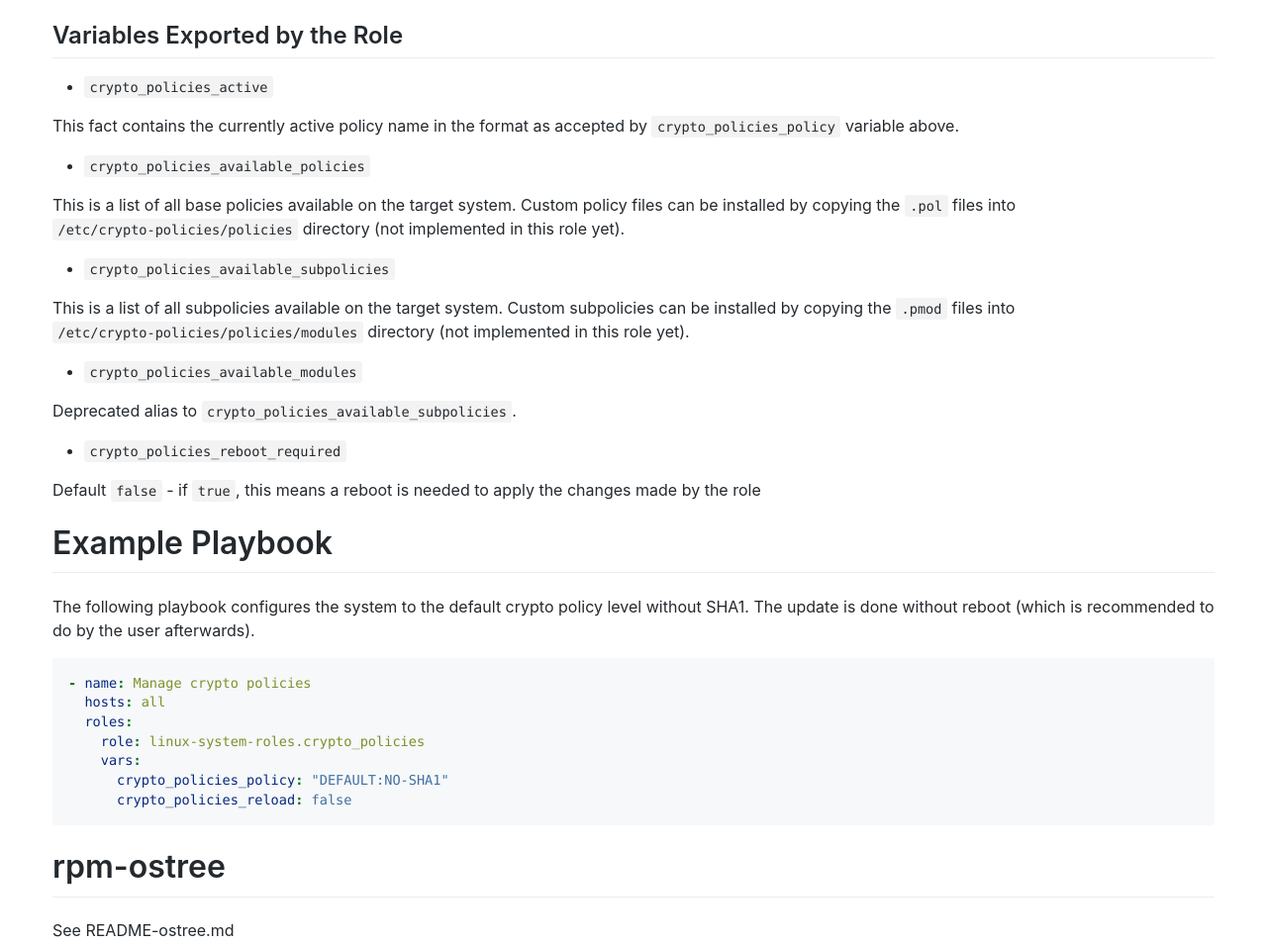
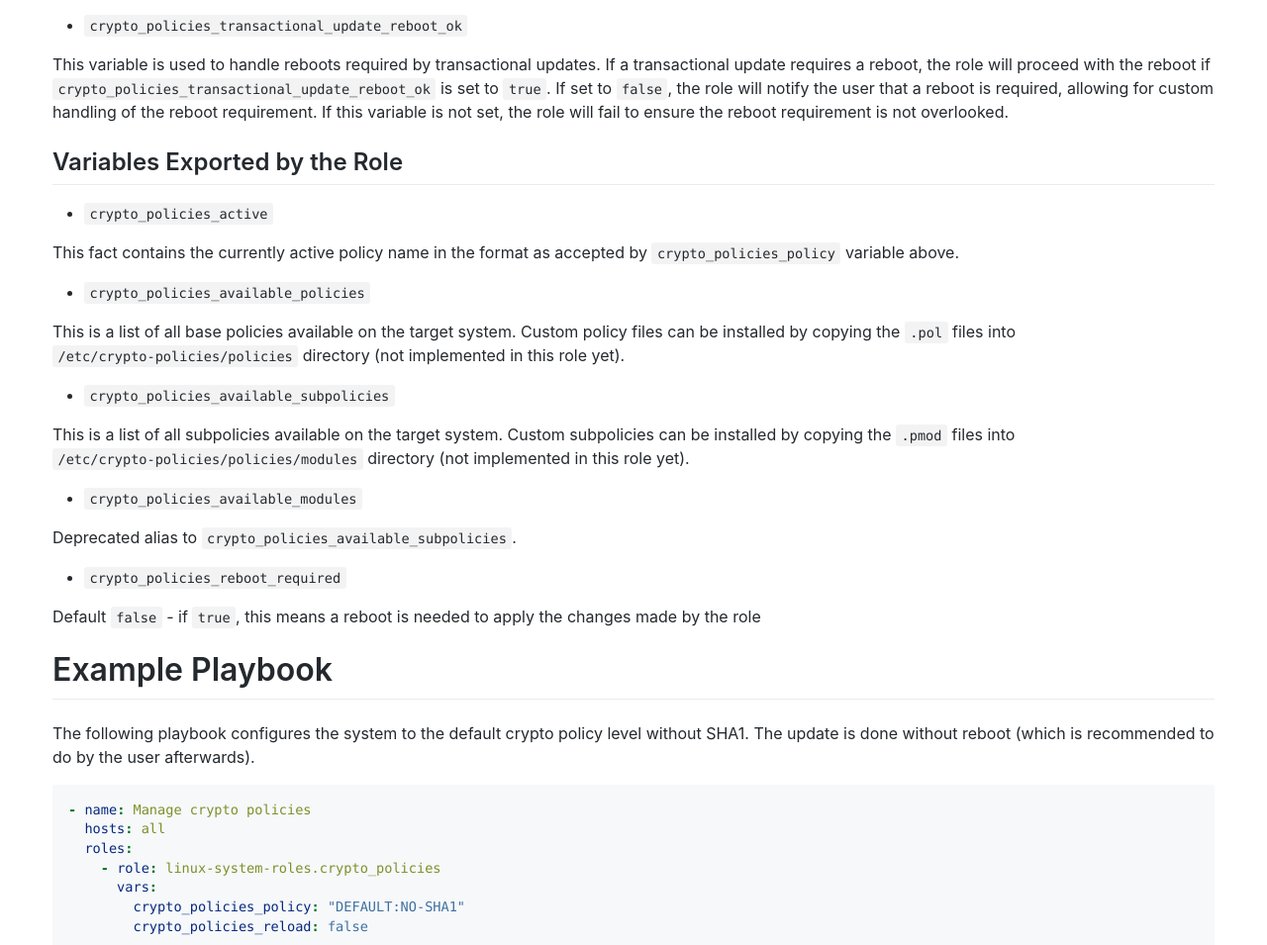
Before and after one commit to linux-system-roles/crypto_policies, a plain HTML site: page docs/index.html in a window 1280 px wide. Shown: the part 1521-2476 px from the top of the page at 99% size. Drawn offline with Linux system fonts and the light colour scheme.

Commit message:
Update README.html for latest

```diff
--- a/docs/index.html
+++ b/docs/index.html
@@ -206,6 +206,17 @@ for example after applying some other changes that might need reboot. If
 there are no other tasks in the playbook that require reboot, you can
 set this value to <code>true</code> and this role will handle the reboot
 for you, when needed.</p>
+<ul>
+<li><code>crypto_policies_transactional_update_reboot_ok</code></li>
+</ul>
+<p>This variable is used to handle reboots required by transactional
+updates. If a transactional update requires a reboot, the role will
+proceed with the reboot if
+<code>crypto_policies_transactional_update_reboot_ok</code> is set to
+<code>true</code>. If set to <code>false</code>, the role will notify
+the user that a reboot is required, allowing for custom handling of the
+reboot requirement. If this variable is not set, the role will fail to
+ensure the reboot requirement is not overlooked.</p>
 <h2 id="variables-exported-by-the-role">Variables Exported by the
 Role</h2>
 <ul>
@@ -245,10 +256,10 @@ recommended to do by the user afterwards).</p>
 class="sourceCode yaml"><code class="sourceCode yaml"><span id="cb2-1"><a href="#cb2-1" aria-hidden="true" tabindex="-1"></a><span class="kw">-</span><span class="at"> </span><span class="fu">name</span><span class="kw">:</span><span class="at"> Manage crypto policies</span></span>
 <span id="cb2-2"><a href="#cb2-2" aria-hidden="true" tabindex="-1"></a><span class="at">  </span><span class="fu">hosts</span><span class="kw">:</span><span class="at"> all</span></span>
 <span id="cb2-3"><a href="#cb2-3" aria-hidden="true" tabindex="-1"></a><span class="at">  </span><span class="fu">roles</span><span class="kw">:</span></span>
-<span id="cb2-4"><a href="#cb2-4" aria-hidden="true" tabindex="-1"></a><span class="at">    </span><span class="fu">role</span><span class="kw">:</span><span class="at"> linux-system-roles.crypto_policies</span></span>
-<span id="cb2-5"><a href="#cb2-5" aria-hidden="true" tabindex="-1"></a><span class="at">    </span><span class="fu">vars</span><span class="kw">:</span></span>
-<span id="cb2-6"><a href="#cb2-6" aria-hidden="true" tabindex="-1"></a><span class="at">      </span><span class="fu">crypto_policies_policy</span><span class="kw">:</span><span class="at"> </span><span class="st">&quot;DEFAULT:NO-SHA1&quot;</span></span>
-<span id="cb2-7"><a href="#cb2-7" aria-hidden="true" tabindex="-1"></a><span class="at">      </span><span class="fu">crypto_policies_reload</span><span class="kw">:</span><span class="at"> </span><span class="ch">false</span></span></code></pre></div>
+<span id="cb2-4"><a href="#cb2-4" aria-hidden="true" tabindex="-1"></a><span class="at">    </span><span class="kw">-</span><span class="at"> </span><span class="fu">role</span><span class="kw">:</span><span class="at"> linux-system-roles.crypto_policies</span></span>
+<span id="cb2-5"><a href="#cb2-5" aria-hidden="true" tabindex="-1"></a><span class="at">      </span><span class="fu">vars</span><span class="kw">:</span></span>
+<span id="cb2-6"><a href="#cb2-6" aria-hidden="true" tabindex="-1"></a><span class="at">        </span><span class="fu">crypto_policies_policy</span><span class="kw">:</span><span class="at"> </span><span class="st">&quot;DEFAULT:NO-SHA1&quot;</span></span>
+<span id="cb2-7"><a href="#cb2-7" aria-hidden="true" tabindex="-1"></a><span class="at">        </span><span class="fu">crypto_policies_reload</span><span class="kw">:</span><span class="at"> </span><span class="ch">false</span></span></code></pre></div>
 <h1 id="rpm-ostree">rpm-ostree</h1>
 <p>See README-ostree.md</p>
 <h1 id="license">License</h1>
```
Also changed, not shown: latest/README.html (+15 -4 lines).
